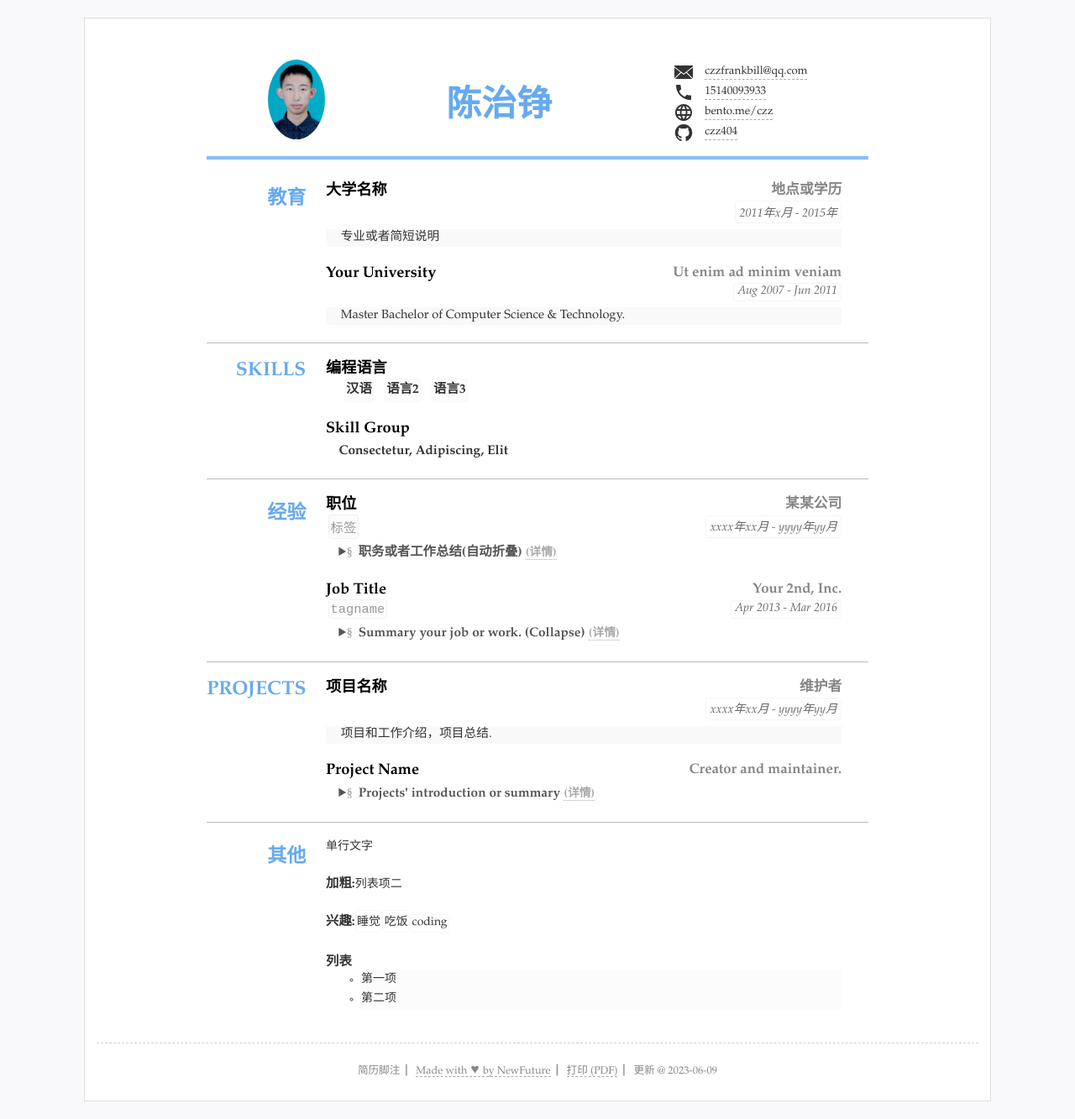
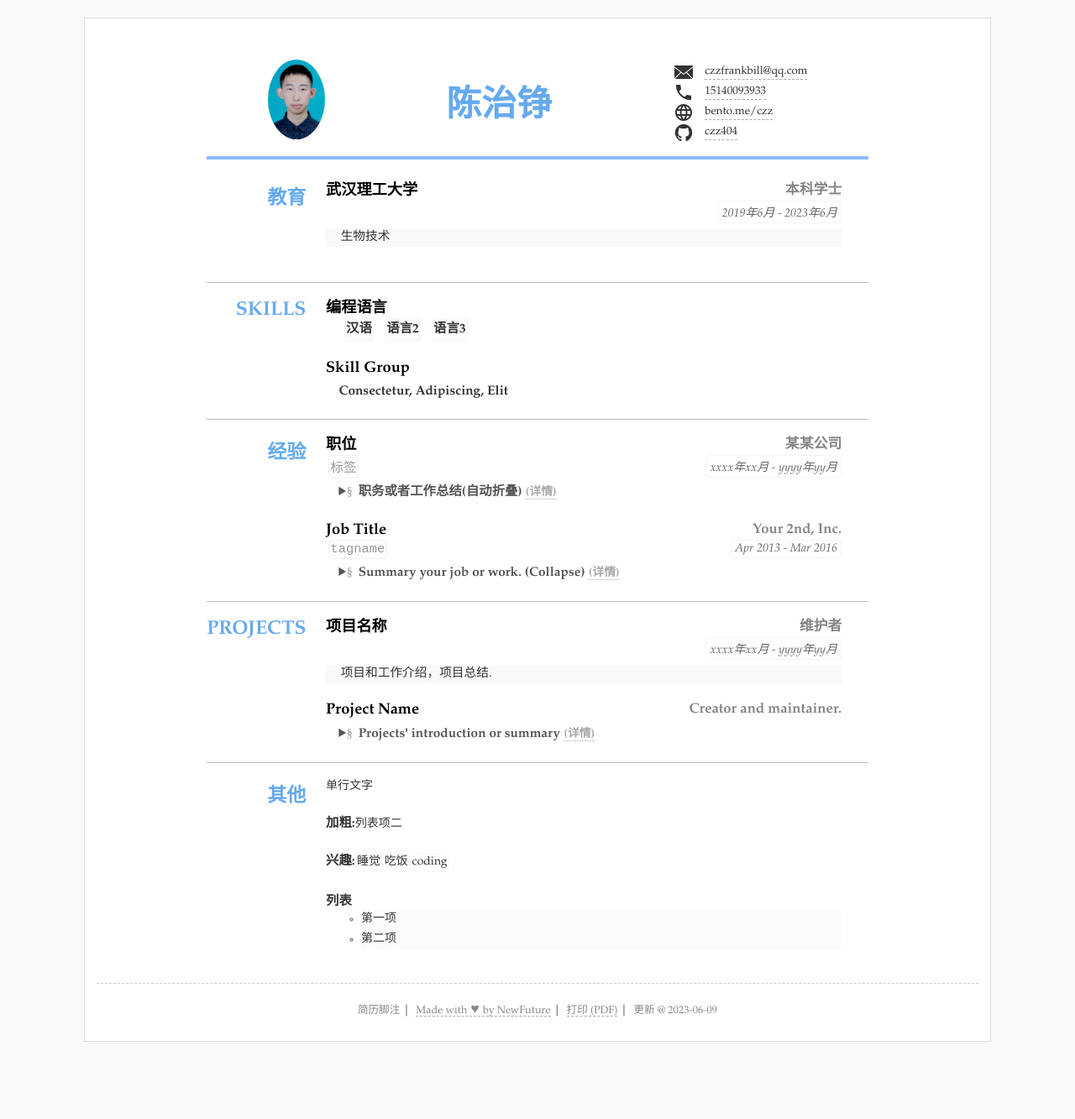
Before and after one commit to czz404/CV, a Jekyll site: the page built from index.html, in a window 1280 px wide. Shown: the whole page at 84% size. Built offline with Jekyll 4.4.1, drawn with Linux system fonts in a browser that asks for light colours; after the commit the page ends 1262 px from its top, so only the background shows below that.

Commit message:
Update resume.yml

```diff
--- a/_data/resume.yml
+++ b/_data/resume.yml
@@ -19,7 +19,7 @@ contact: #联系方式连接等3~5行
   href: 'https://bento.me/czz'
   icon: 'icons/web.svg'
 - text: "czz404"
-  href: 'https://github.com/NewFuture'
+  href: 'https://github.com/czz404'
   icon: "icons/github.svg"
   attr: 'target="_blank"' #新标签页打开
   # - text: "地址"
@@ -30,14 +30,14 @@ main: #简历主要内容，
 - type: education #类别为ID
   name: 教育 #显示名称，空则使用type
   content: #内容基本格式 标题-副标题-日期-详细内容 (都允许空)
-  - title: 大学名称
-    duration: "2011年x月 - 2015年"
-    sub: 地点或学历
-    detail: 专业或者简短说明
-  - title: Your University
-    duration: Aug 2007 - Jun 2011
-    sub: Ut enim ad minim veniam
-    detail: Master Bachelor of Computer Science & Technology.
+  - title: 武汉理工大学
+    duration: "2019年6月 - 2023年6月"
+    sub: 本科学士
+    detail: 生物技术
+  - title:
+    duration:
+    sub:
+    detail:
 
 - type: skills
   # name: "技能"
```
